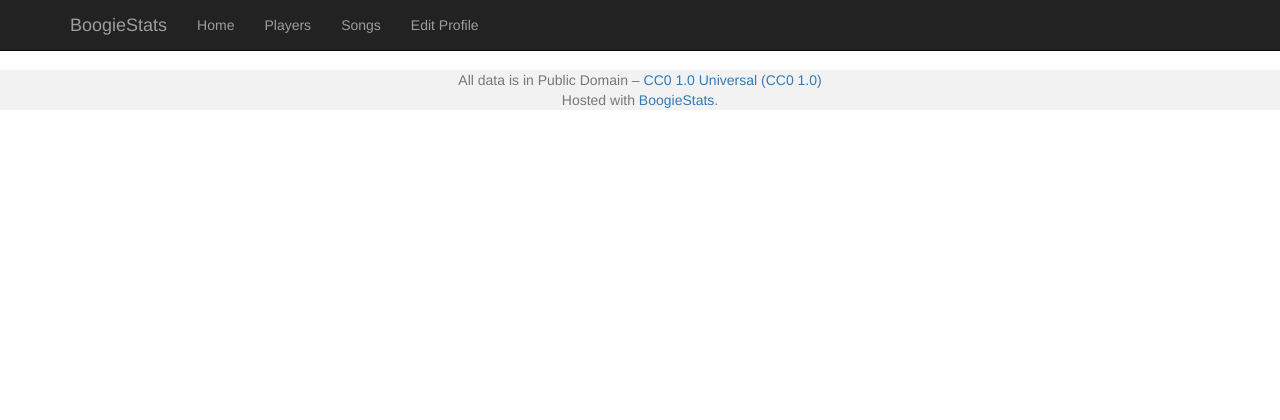
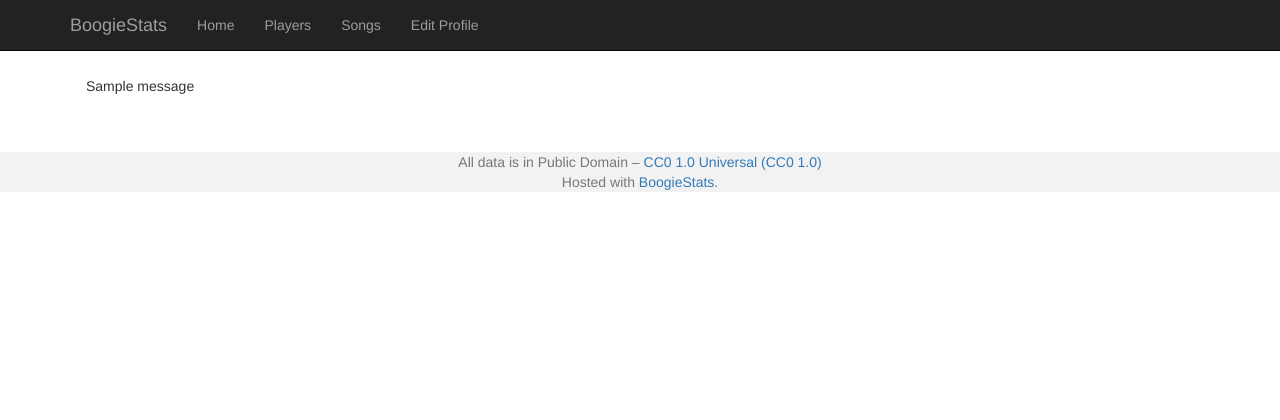
Before and after one commit to florczakraf/boogie-stats, a Django app: template boogiestats/templates/boogie_ui/root.html in a window 1280 px wide. Shown: the top 420 px of the page. Run offline with Django 3.2, Linux system fonts and the light colour scheme; the template is opened without the code that fills it, so the values that code supplies are empty; tables that the repository leaves empty hold one stand-in row (values such as "Sample post"); one stand-in notice (Sample message) is shown; some libraries are stand-ins or nearby versions.

Commit message:
Implement alerts

```diff
--- a/boogiestats/static/boogie_ui/boogiestats.css
+++ b/boogiestats/static/boogie_ui/boogiestats.css
@@ -1,5 +1,5 @@
 body {
-  padding-top: 50px;
+  padding-top: 60px;
 }
 
 footer {
--- a/boogiestats/templates/boogie_ui/root.html
+++ b/boogiestats/templates/boogie_ui/root.html
@@ -19,6 +19,7 @@
     <body>
         {% include "boogie_ui/header.html" %}
         <div class="container">
+            {% for message in messages %}<div class="alert {{ message.tags }}" role="alert">{{ message }}</div>{% endfor %}
             {% block content %}
             {% endblock content %}
         </div>
```
